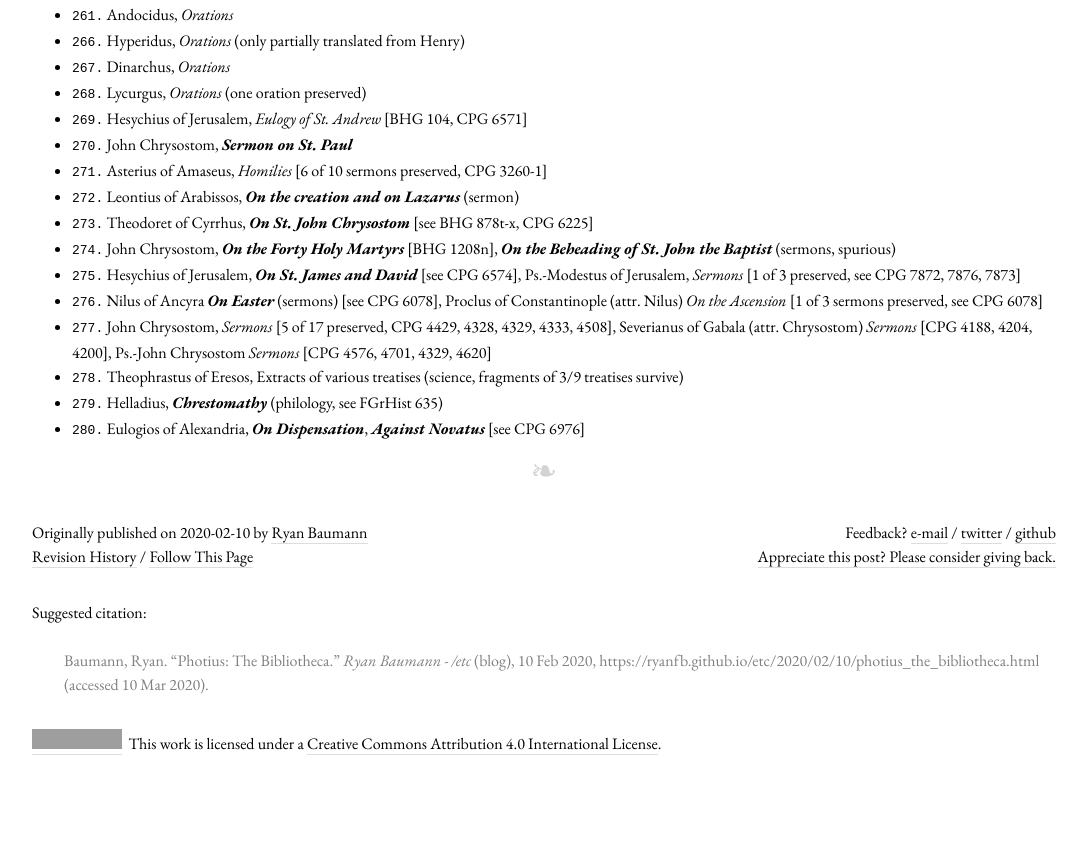
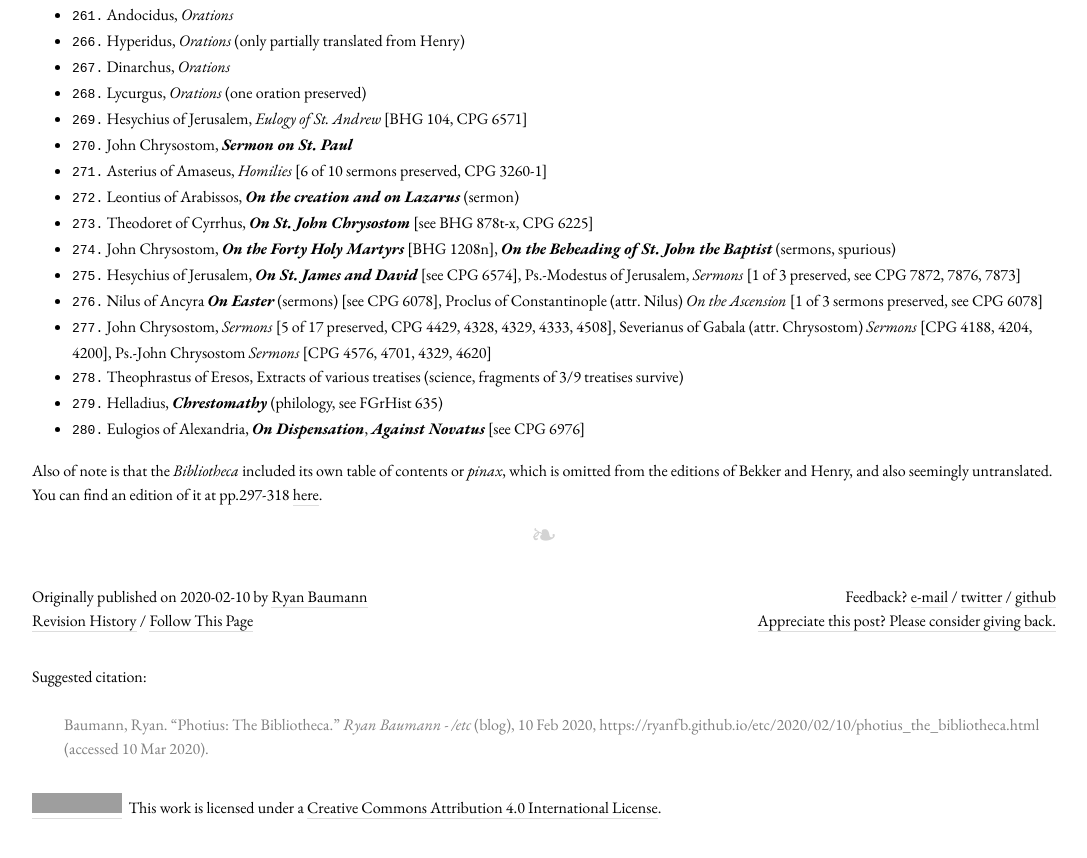
Before and after one commit to ryanfb/etc, a Jekyll site: the page built from _posts/2020-02-10-photius_the_bibliotheca.md, in a window 1280 px wide and 900 px high, scrolled down 2569 px. Shown: the top 858 px of the window, without its empty margins (96-1183 px from the left). Built offline with Jekyll 4.4.1, drawn with Linux system fonts in a browser that asks for light colours; nearby versions of some CDN libraries; before the commit the page ends 3405 px from its top, so only the background shows below that; grey boxes are pictures that could not be loaded.

Commit message:
Add note about the pinax

```diff
--- a/_posts/2020-02-10-photius_the_bibliotheca.md
+++ b/_posts/2020-02-10-photius_the_bibliotheca.md
@@ -103,3 +103,5 @@ This leaves the following 87 entries which have no easily-available English tran
 * `278.` Theophrastus of Eresos, Extracts of various treatises (science, fragments of 3/9 treatises survive)
 * `279.` Helladius, ***Chrestomathy*** (philology, see FGrHist 635)
 * `280.` Eulogios of Alexandria, ***On Dispensation***, ***Against Novatus*** [see CPG 6976]
+
+Also of note is that the *Bibliotheca* included its own table of contents or *pinax*, which is omitted from the editions of Bekker and Henry, and also seemingly untranslated. You can find an edition of it at pp.297-318 [here](http://medusa.libver.gr/jspui/handle/123/11953).
```
